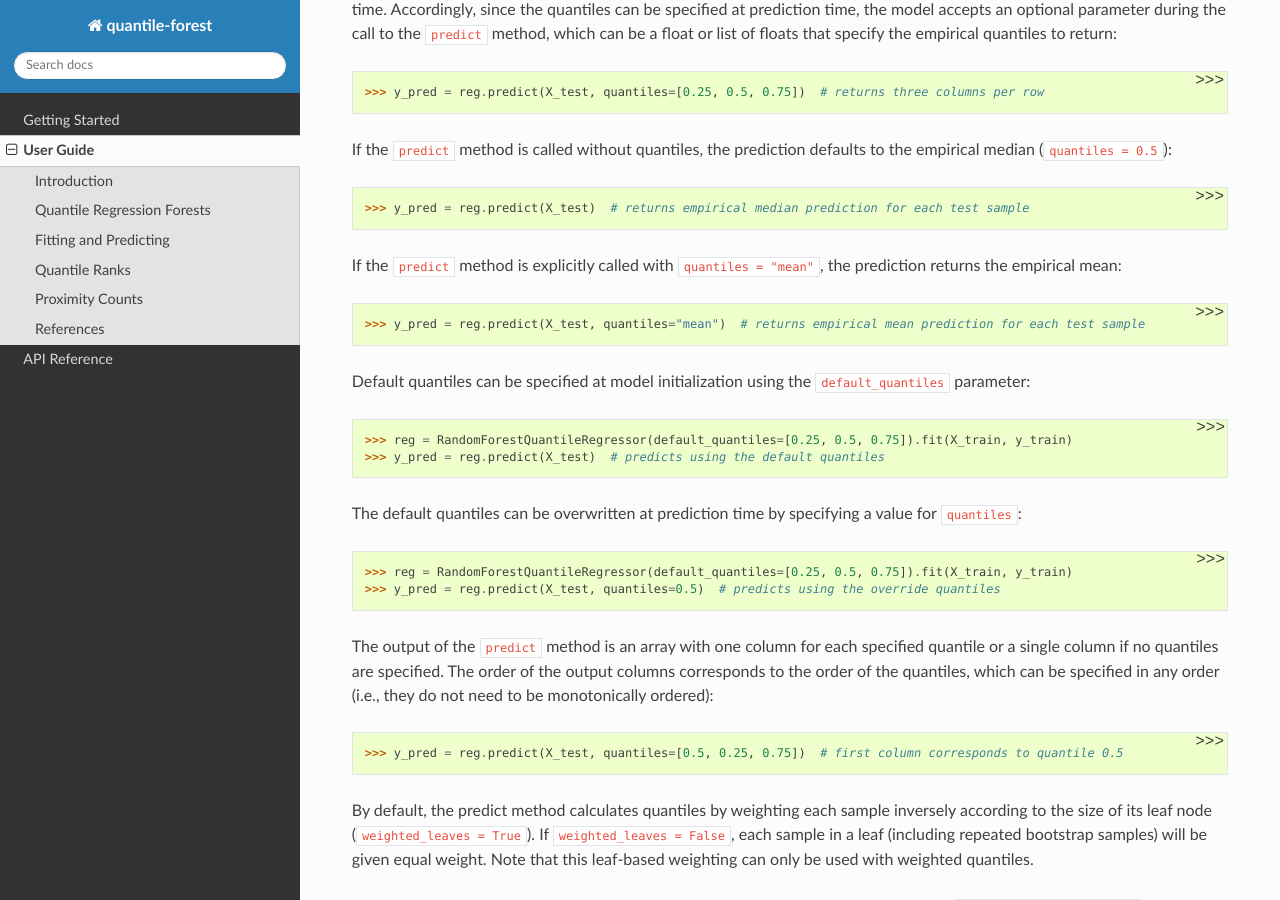
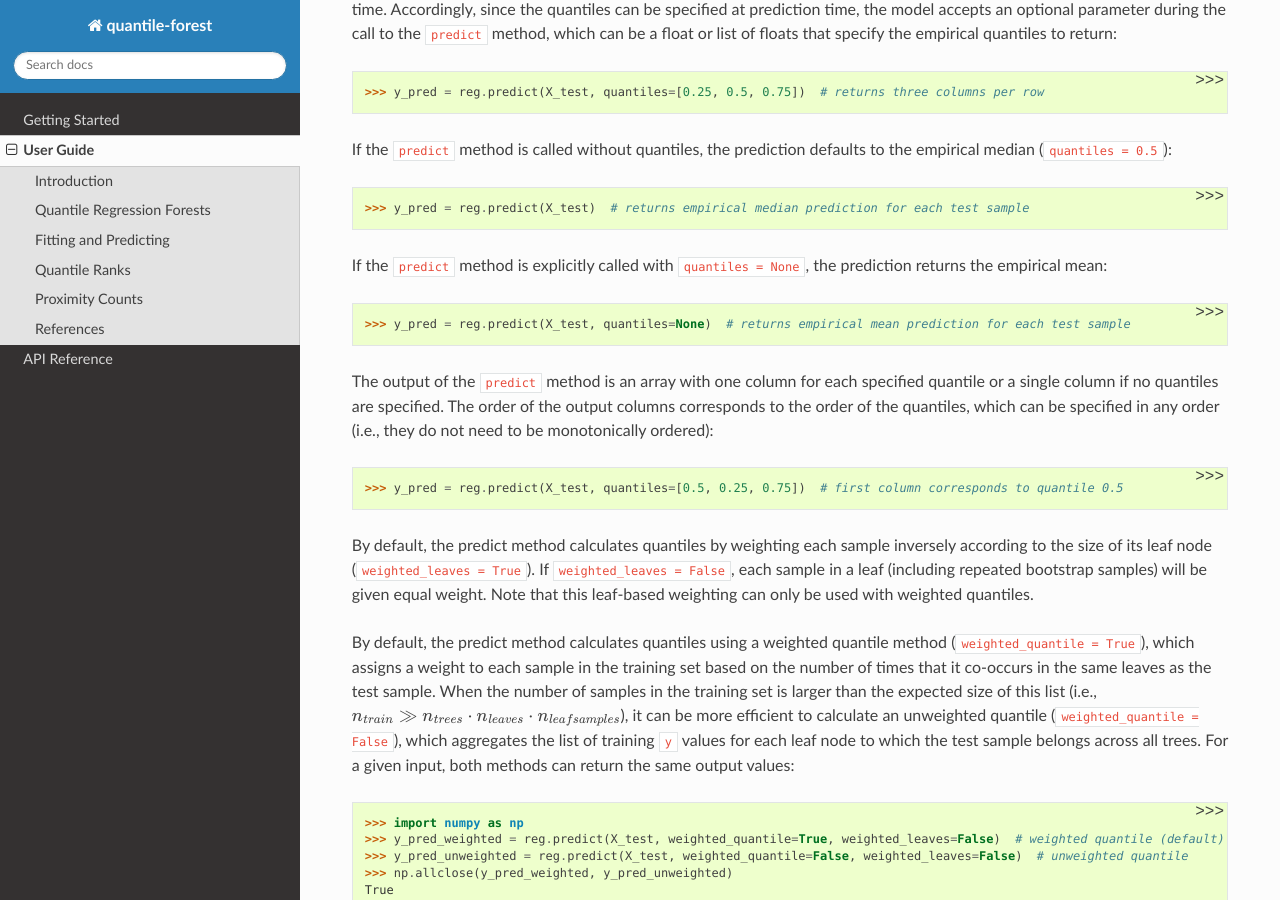
Before and after one commit to zillow/quantile-forest, a Sphinx documentation site: the page built from docs/user_guide.rst, in a window 1280 px wide and 900 px high, scrolled down 1747 px. Built offline with Sphinx 7.4.7 and the Read the Docs theme 2.0.0, drawn with Linux system fonts in a browser that asks for light colours; pages that are not in the unit, such as notebooks, are missing from menus; the version number could not be read and is left out; cross-references to code outside the pages are shown as plain code.

Commit message:
Update user_guide.rst

```diff
--- a/docs/user_guide.rst
+++ b/docs/user_guide.rst
@@ -59,19 +59,9 @@
 
     >>> y_pred = reg.predict(X_test)  # returns empirical median prediction for each test sample
 
-If the `predict` method is explicitly called with `quantiles = "mean"`, the prediction returns the empirical mean::
+If the `predict` method is explicitly called with `quantiles = None`, the prediction returns the empirical mean::
 
-    >>> y_pred = reg.predict(X_test, quantiles="mean")  # returns empirical mean prediction for each test sample
-
-Default quantiles can be specified at model initialization using the `default_quantiles` parameter:
-
-    >>> reg = RandomForestQuantileRegressor(default_quantiles=[0.25, 0.5, 0.75]).fit(X_train, y_train)
-    >>> y_pred = reg.predict(X_test)  # predicts using the default quantiles
-
-The default quantiles can be overwritten at prediction time by specifying a value for `quantiles`:
-
-    >>> reg = RandomForestQuantileRegressor(default_quantiles=[0.25, 0.5, 0.75]).fit(X_train, y_train)
-    >>> y_pred = reg.predict(X_test, quantiles=0.5)  # predicts using the override quantiles
+    >>> y_pred = reg.predict(X_test, quantiles=None)  # returns empirical mean prediction for each test sample
 
 The output of the `predict` method is an array with one column for each specified quantile or a single column if no quantiles are specified. The order of the output columns corresponds to the order of the quantiles, which can be specified in any order (i.e., they do not need to be monotonically ordered)::
 
```
